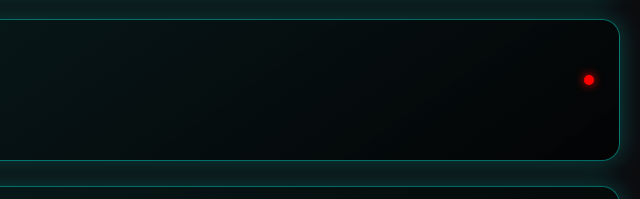
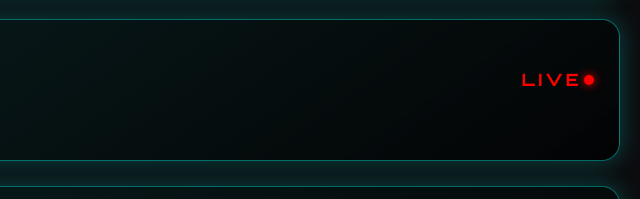
Before and after one commit to Parth2753/SmartPark, a plain HTML site: page SmartPark/SmartPark.html in a window 1280 px wide. Shown: the part 1737-1936 px from the top of the page, 640-1280 px from the left. Drawn offline with Linux system fonts and the light colour scheme.

Commit message:
Update SmartPark.html

```diff
--- a/SmartPark/SmartPark.html
+++ b/SmartPark/SmartPark.html
@@ -101,7 +101,6 @@ main{padding:20px}
   border:none;
   cursor:pointer;
 }
-
 .live-dot{
   width:10px;
   height:10px;
@@ -109,7 +108,21 @@ main{padding:20px}
   border-radius:50%;
   box-shadow:0 0 10px red;
   animation:blink 1s infinite;
+  margin-left:2px;
 }
+
+.live-text{
+  color:red;
+  font-weight:bold;
+  letter-spacing: 4px;
+  padding:0;
+}
+.live-badge{
+  display:flex;
+  align-items:center;
+  gap:0;
+}
+
 .section-card select{
   width:90%;
   padding:10px;
@@ -220,7 +233,10 @@ table th{
 <section class="section-card">
   <div class="section-header">
     <h2>Live Tracking</h2>
-    <span class="live-dot"></span>
+    <div class="live-badge">
+  <span class="live-text">LIVE</span>
+  <span class="live-dot"></span>
+</div>
   </div>
   <ul id="liveRegister"></ul>
 </section>
```
